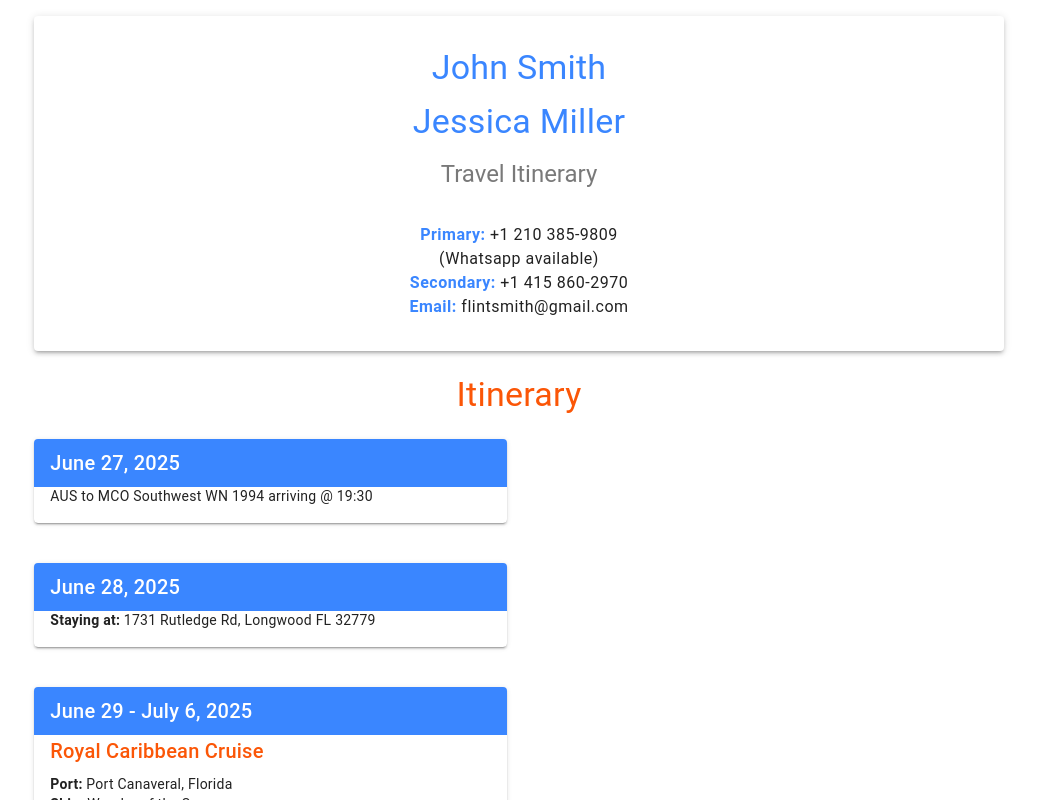
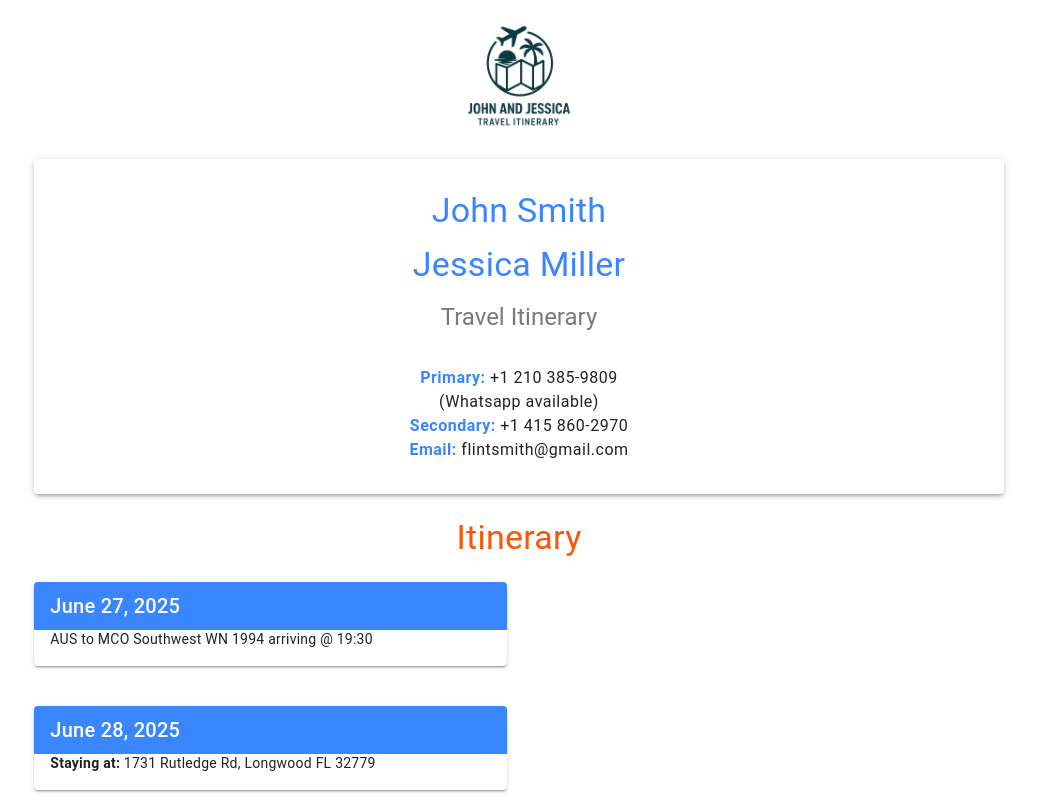
Before and after one commit to FlintShadey/Itenerary, a Vue app: page / in a window 1280 px wide. Shown: the top 800 px of the page, without its empty margins (121-1158 px from the left). Built offline with nearby package versions, Linux system fonts and the light colour scheme.

Commit message:
Add logo to travel itinerary page

```diff
--- a/src/App.vue
+++ b/src/App.vue
@@ -6,6 +6,11 @@
       <v-container>
         <v-row justify="center">
           <v-col cols="12" md="10">
+            <!-- Logo Section -->
+            <div class="text-center mb-4">
+              <img src="./LOGO.png" alt="Logo" class="logo-image" />
+            </div>
+
             <v-card class="text-center pa-4 mb-6" elevation="3">
               <v-card-title class="text-h4 primary--text"
                 >John Smith <br />
@@ -163,4 +168,12 @@
 .primary--text {
   color: #3a86ff !important;
 }
+
+.logo-image {
+  max-width: 200px;
+  max-height: 120px;
+  width: auto;
+  height: auto;
+  object-fit: contain;
+}
 </style>
```
Also changed, not shown: src/LOGO.png (added), 5 other files (tests, documents, lock files or other folders).
